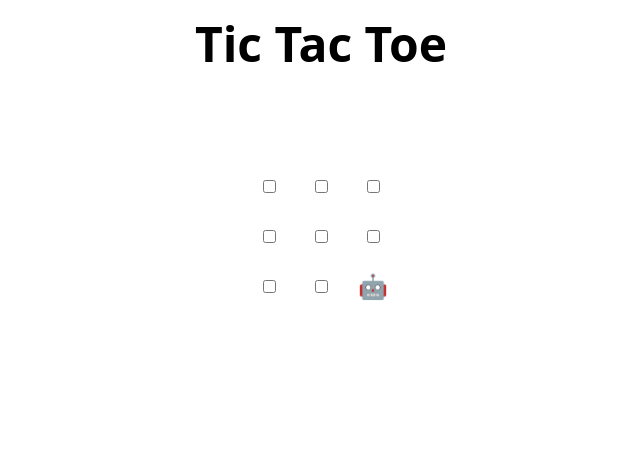
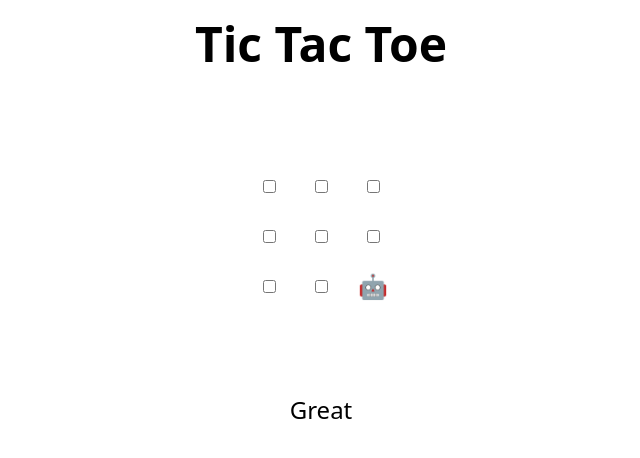
Before and after one commit to KUSHAL-RAJ-PAREEK/MLSATO1, a plain HTML site: page index.html in a window 1280 px wide. Shown: the whole page, without its empty margins (319-959 px from the left). Drawn offline with Linux system fonts and the light colour scheme.

Commit message:
Update index.html
Kushal raj pareek MLSA-alpha

```diff
--- a/index.html
+++ b/index.html
@@ -47,6 +47,7 @@
   </tr>
 </table>
 
+<p>Great<p>
 <h2 hidden>Game over, refresh to play again 🧑‍💻 🤖!</h2>
 
 <script>
```
